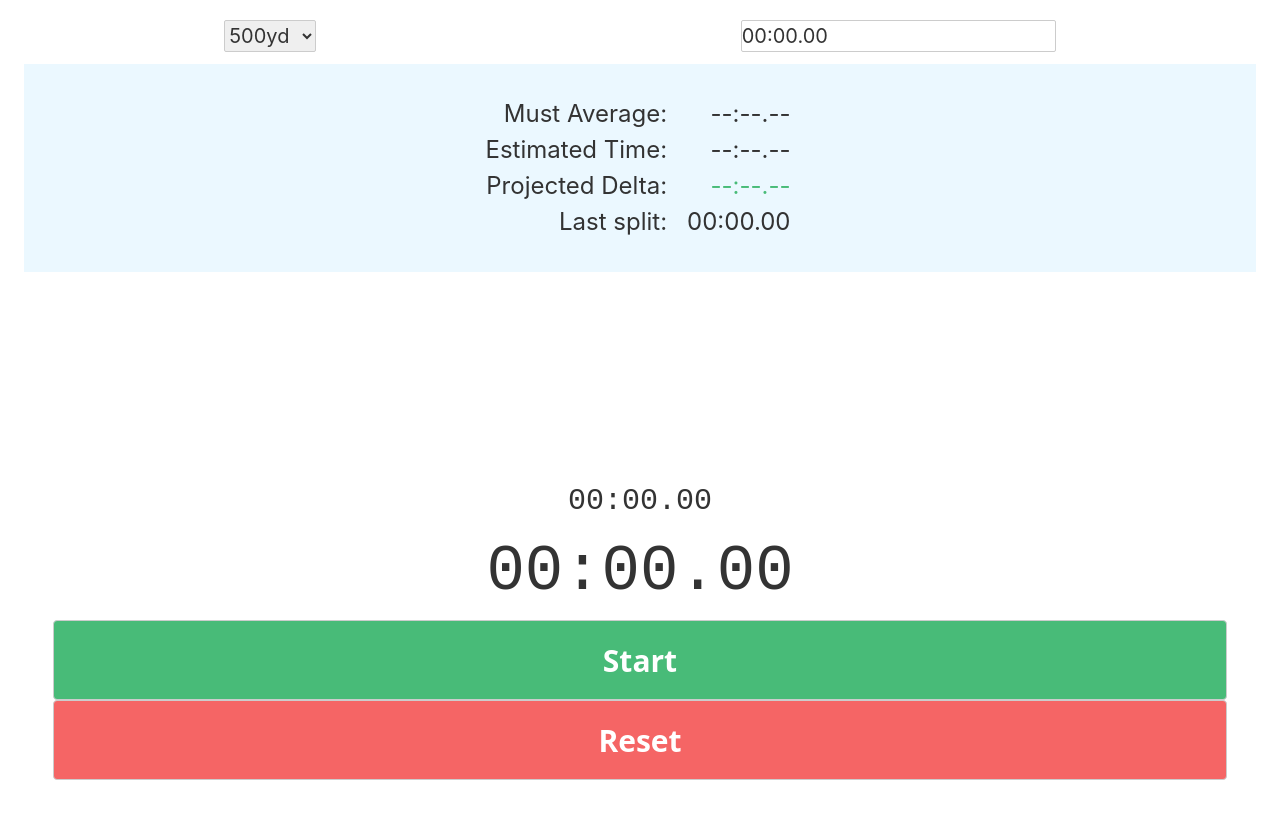
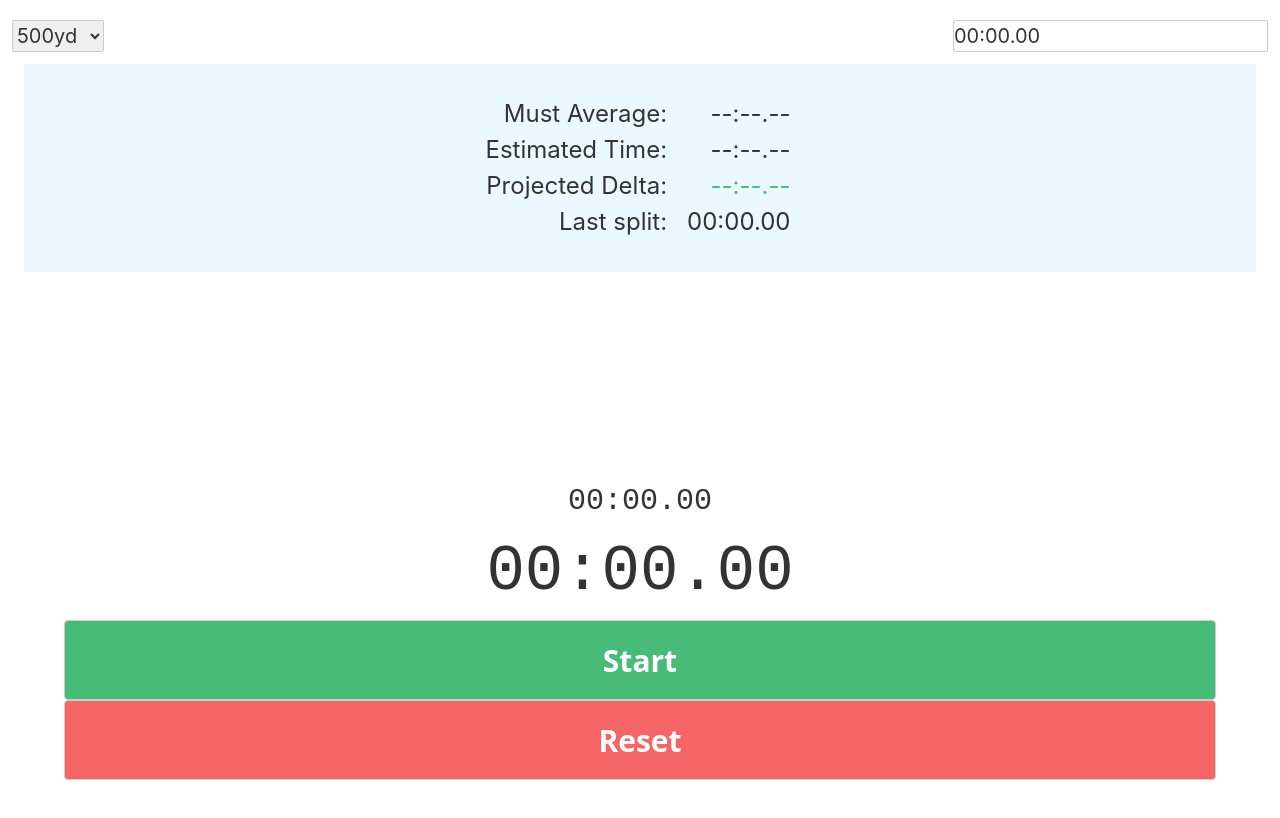
Before and after one commit to emmettmccann/onpace, a Svelte app: page / in a window 1280 px wide. Built offline with nearby package versions, Linux system fonts and the light colour scheme.

Commit message:
full flex

```diff
--- a/src/App.svelte
+++ b/src/App.svelte
@@ -3,10 +3,12 @@
   import Race from "./Race.svelte";
   import TimeDisp from "./TimeDisp.svelte";
   import TimeInput from "./TimeInput.svelte";
+  import PaceAlert from "./PaceAlert.svelte";
   let lapCount;
   let goalTime;
   let lapTimes;
   let mustHold;
+  let delta;
 
   let distanceList = [
     { id: 1, distance: "500yd", laps: 10 },
@@ -27,6 +29,7 @@
 
   function updateMustHold(event) {
     mustHold = event.detail.time;
+    delta = event.detail.delta;
   }
 </script>
 
@@ -43,7 +46,7 @@
 <div id="main-app">
   <form
     on:submit|preventDefault
-    class="flex flex-row justify-around w-full text-xl">
+    class="flex flex-row justify-between w-full text-xl">
     <select bind:value={lapCount} on:change={console.log(lapCount)}>
       {#each distanceList as distance}
         <option value={distance.laps}>{distance.distance}</option>
@@ -52,7 +55,15 @@
     <TimeInput on:valueInMs={updateGoalTime} />
   </form>
 
-  <Race {lapTimes} {lapCount} {goalTime} on:mustHold={updateMustHold} />
-  <Timer on:lapTimes={updateLapTimes} {mustHold} {lapCount} />
-
+  <div class="flex flex-col h-full">
+    <div>
+      <Race {lapTimes} {lapCount} {goalTime} on:mustHold={updateMustHold} />
+    </div>
+    <div class="flex-grow">
+      <PaceAlert {delta} {lapTimes} />
+    </div>
+    <div>
+      <Timer on:lapTimes={updateLapTimes} {mustHold} {lapCount} />
+    </div>
+  </div>
 </div>
--- /dev/null
+++ b/src/PaceAlert.svelte
@@ -0,0 +1,25 @@
+<script>
+  export let lapTimes = [];
+  export let delta = 0;
+</script>
+
+<style>
+  #tooslow,
+  #onpace {
+    font-size: 3rem;
+    font-weight: 400;
+    line-height: 3rem;
+    @apply my-10;
+  }
+</style>
+
+<div class="flex flex-col justify-center w-full h-full text-center">
+  {#if lapTimes.length > 0}
+    {#if delta < 0}
+      <div id="onpace" class="text-green-500">On Pace!</div>
+    {:else}
+      <div id="tooslow" class="text-red-600">Too Slow!</div>
+    {/if}
+  {/if}
+
+</div>
--- a/src/Race.svelte
+++ b/src/Race.svelte
@@ -19,7 +19,8 @@
   function updateMustAverage(gt, et, rl) {
     let val = (gt - et) / rl;
     dispatch("mustHold", {
-      time: val
+      time: val,
+      delta: projDifference
     });
     return val;
   }
@@ -30,7 +31,8 @@
   #onpace {
     font-size: 3rem;
     font-weight: 400;
-    line-height: 6rem;
+    line-height: 3rem;
+    @apply my-10;
   }
 
   #main {
@@ -53,19 +55,12 @@
       <TimeDisp time={currentPace} />
     </div>
   </div>
-
-  {#if lapTimes.length > 0}
-    {#if projDifference < 0}
-      <div id="onpace" class="text-green-500">On Pace!</div>
-    {:else}
-      <div id="tooslow" class="text-red-600">Too Slow!</div>
-    {/if}
+</div>
+<!--
+{#if lapTimes.length > 0}
+  {#if projDifference < 0}
+    <div id="onpace" class="text-green-500">On Pace!</div>
+  {:else}
+    <div id="tooslow" class="text-red-600">Too Slow!</div>
   {/if}
-
-  <!-- <div>Distance Covered: {distanceCovered}</div> -->
-  <!-- <div>
-    {#each lapTimes as time}
-      <TimeDisp {time} />
-    {/each}
-  </div> -->
-</div>
+{/if} -->
--- a/src/Timer.svelte
+++ b/src/Timer.svelte
@@ -74,7 +74,7 @@
 <style>
   #timer {
     touch-action: manipulation;
-    @apply fixed flex flex-col items-center w-full left-0 bottom-0 py-5;
+    @apply flex flex-col items-center w-full my-5 pb-5;
   }
 
   button {
```
